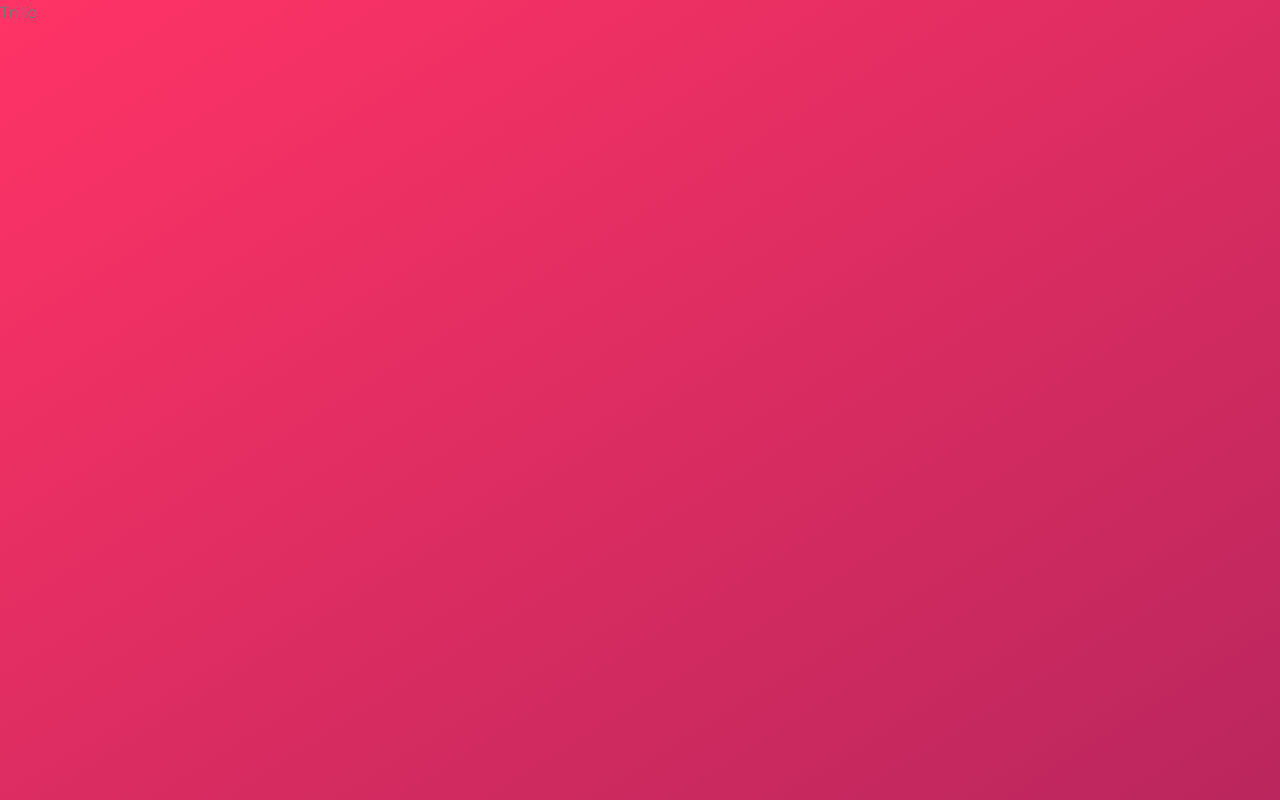
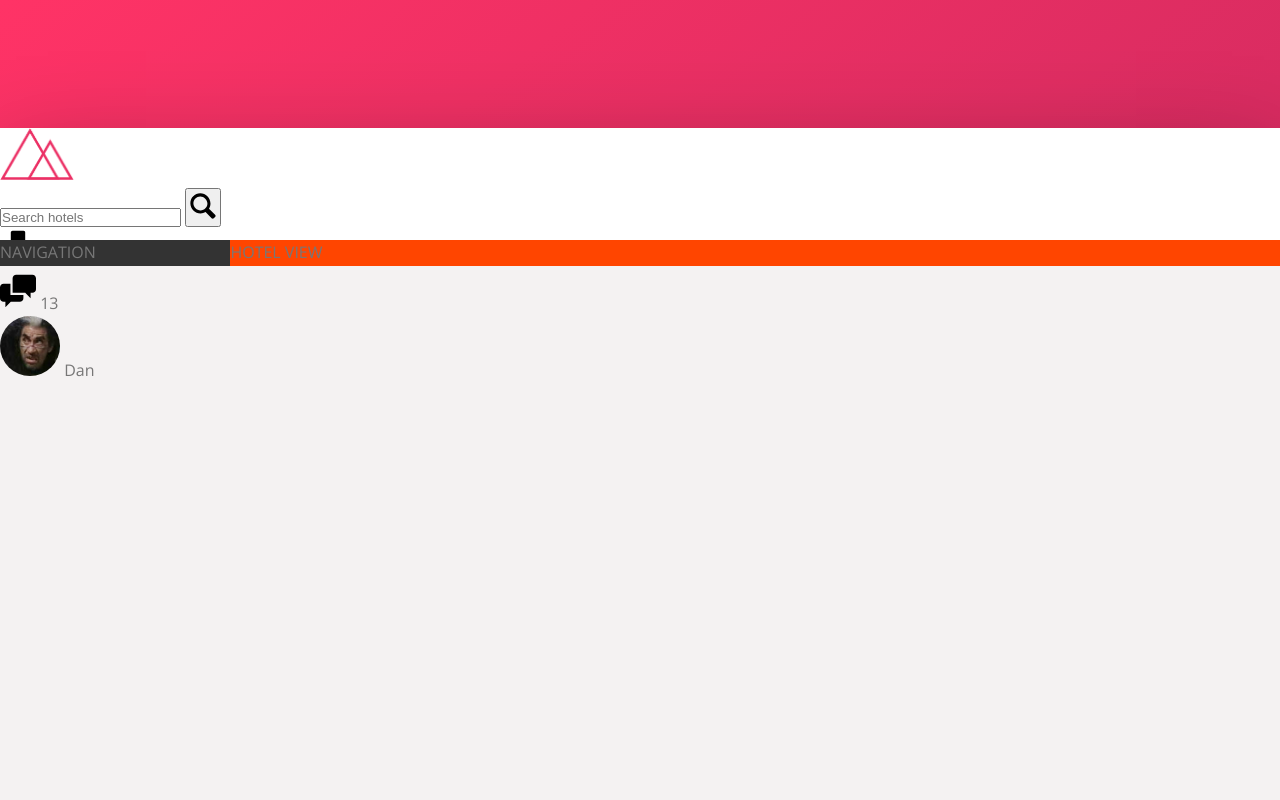
Before and after one commit to danvarga1985/HTML-CSS-FLEXBOX-DEMO-PROJECT, a website: page index.html in a window 1280 px wide. Shown: the top 800 px of the page. Drawn offline with nearby package versions, Linux system fonts and the light colour scheme.

Commit message:
Add svg icons, html header layout

```diff
--- a/index.html
+++ b/index.html
@@ -11,6 +11,47 @@
         <title>trillo &mdash; Your all-in-one booking app</title>
     </head>
     <body>
-        Trillo
+        <div class="container">
+            <header class="header">
+                <img src="img/logo.png" alt="trillo logo" class="logo">
+
+                <form action="#" class="search">
+                    <input type="text" class="search__input" placeholder="Search hotels">
+                    <button class="search__button">
+                        <svg class="search__icon">
+                            <use xlink:href="img/sprite.svg#icon-magnifying-glass"></use>
+                        </svg>
+                    </button>
+                </form>
+
+                <nav class="user-nav">
+                    <div class="user-nav__icon-box">
+                        <svg class="user-nav__icon">
+                            <use xlink:href="img/sprite.svg#icon-bookmark"></use>
+                        </svg>
+                        <span class="user-nav__notification">7</span>
+                    </div>
+                    <div class="user-nav__icon-box">
+                        <svg class="user-nav__icon">
+                            <use xlink:href="img/sprite.svg#icon-chat"></use>
+                        </svg>
+                        <span class="user-nav__notification">13</span>
+                    </div>
+                    <div class="user-nav__user">
+                        <img src="img/youtube_profile.jpg" alt="User photo" class="user-nav__user-photo">
+                        <span class="user-nav__user-name">Dan</span>
+                    </div>
+                </nav>
+            </header>
+
+            <div class="content">
+                <nav class="sidebar">
+                    NAVIGATION
+                </nav>
+                <main class="hotel-view">
+                    HOTEL VIEW
+                </main>
+            </div>
+        </div>
     </body>
 </html>
--- a/sass/_base.scss
+++ b/sass/_base.scss
@@ -12,6 +12,12 @@
     --color-grey-dark-1: #333;
     --color-grey-dark-2: #777;
     --color-grey-dark-3: #999;
+
+    --color-white: #fff;
+
+    // SHADOW
+    --shadow-dark-1: 0 2rem 6rem rgba(0,0,0,.3);
+
     * {
         margin: 0;
         padding: 0;
--- a/sass/_components.scss
+++ b/sass/_components.scss
@@ -0,0 +1,55 @@
+//////////////////////////////////////////////////////////////////
+// LOGO
+.logo {
+    height: 3.25rem;;
+
+}
+
+//////////////////////////////////////////////////////////////////
+// SEARCH
+.search {
+    &__input {
+
+    }
+
+    &__button {
+
+    }
+
+    &__icon {
+        // To format an SVG only the #height and #width properties that are needed
+        height: 2rem;
+        width: 2rem;
+    }
+}
+
+//////////////////////////////////////////////////////////////////
+// USER NAVIGATION
+.user-nav {
+    &__icon-box {
+
+    }
+
+    &__icon {
+        height: 2.25rem;
+        width: 2.25rem;
+
+    }
+
+    &__notification {
+
+    }
+
+    &__user {
+
+    }
+
+    &__user-photo {
+        height: 3.75rem;
+        border-radius: 50%;
+    }
+
+    &__user-name {
+
+    }
+}
--- a/sass/_layout.scss
+++ b/sass/_layout.scss
@@ -0,0 +1,33 @@
+.container {
+    max-width: 120rem;
+    margin: 8rem auto;
+    background-color: var(--color-grey-light-2);
+    box-shadow: var(--shadow-dark-1);
+    min-height: 50rem;
+}
+
+.header {
+    height: 7rem;
+    background-color: var(--color-white);
+    border-bottom: var(--color-grey-light-2);
+}
+
+.content {
+    display: flex;
+}
+
+.sidebar {
+    background-color: var(--color-grey-dark-1);
+
+    // Element won't grow if there is space
+    // Element won't shrink if there is not enough space
+    // Element's initial size is 18%
+    flex: 0 0 18%;
+}
+
+.hotel-view {
+    background-color: var(--color-white);
+    background-color: orangered;
+
+    flex: 1;
+}
```
Also changed, not shown: css/style.css, img/SVG/aircraft-take-off.svg (added), img/SVG/bookmark.svg (added), img/SVG/chat.svg (added), img/SVG/chevron-thin-right.svg (added), img/SVG/home.svg (added), img/SVG/key.svg (added), img/SVG/location-pin.svg (added), img/SVG/magnifying-glass.svg (added), img/SVG/map.svg (added), img/SVG/star.svg (added), img/youtube_profile.jpg (added), 1 other file.
